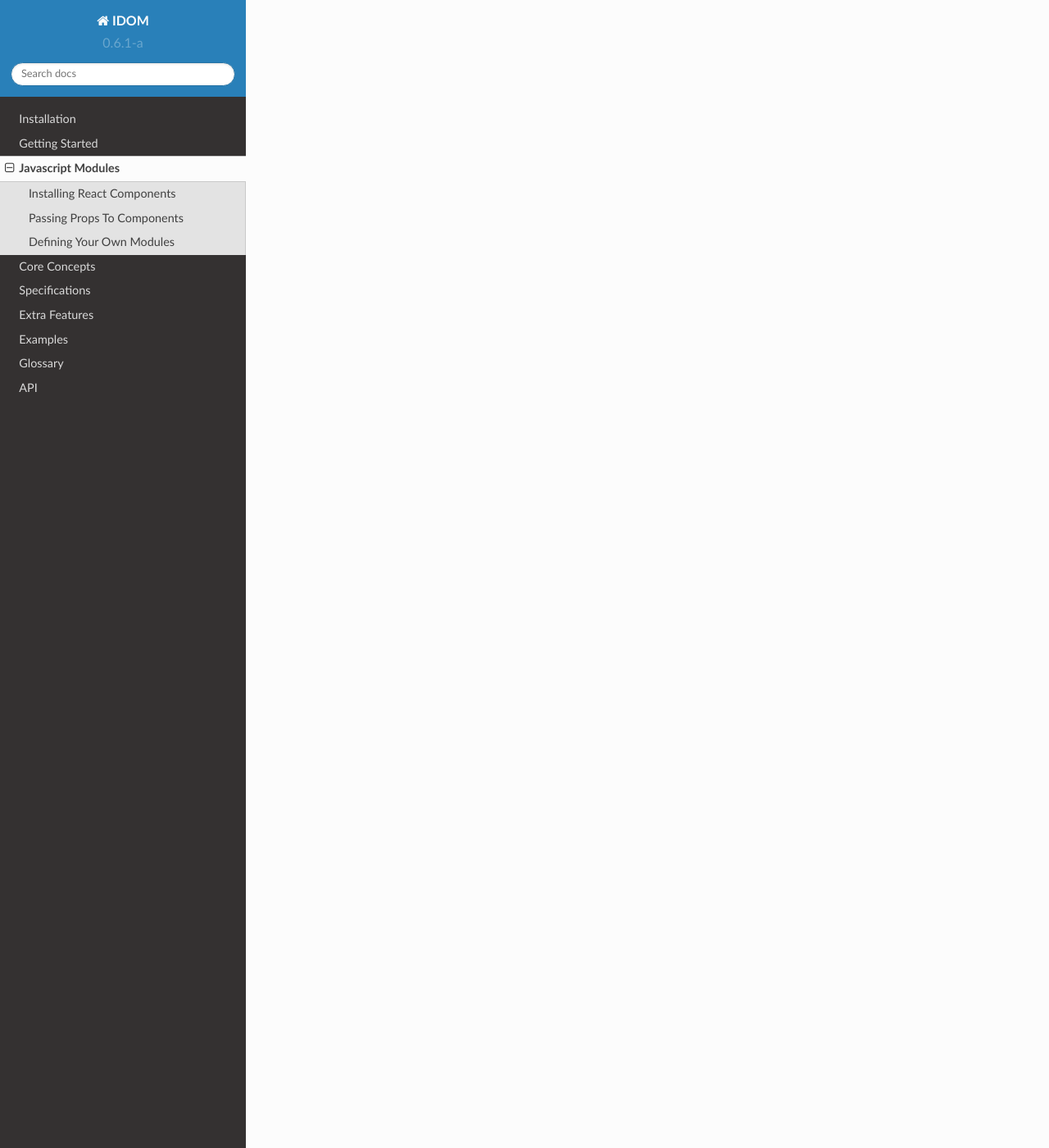
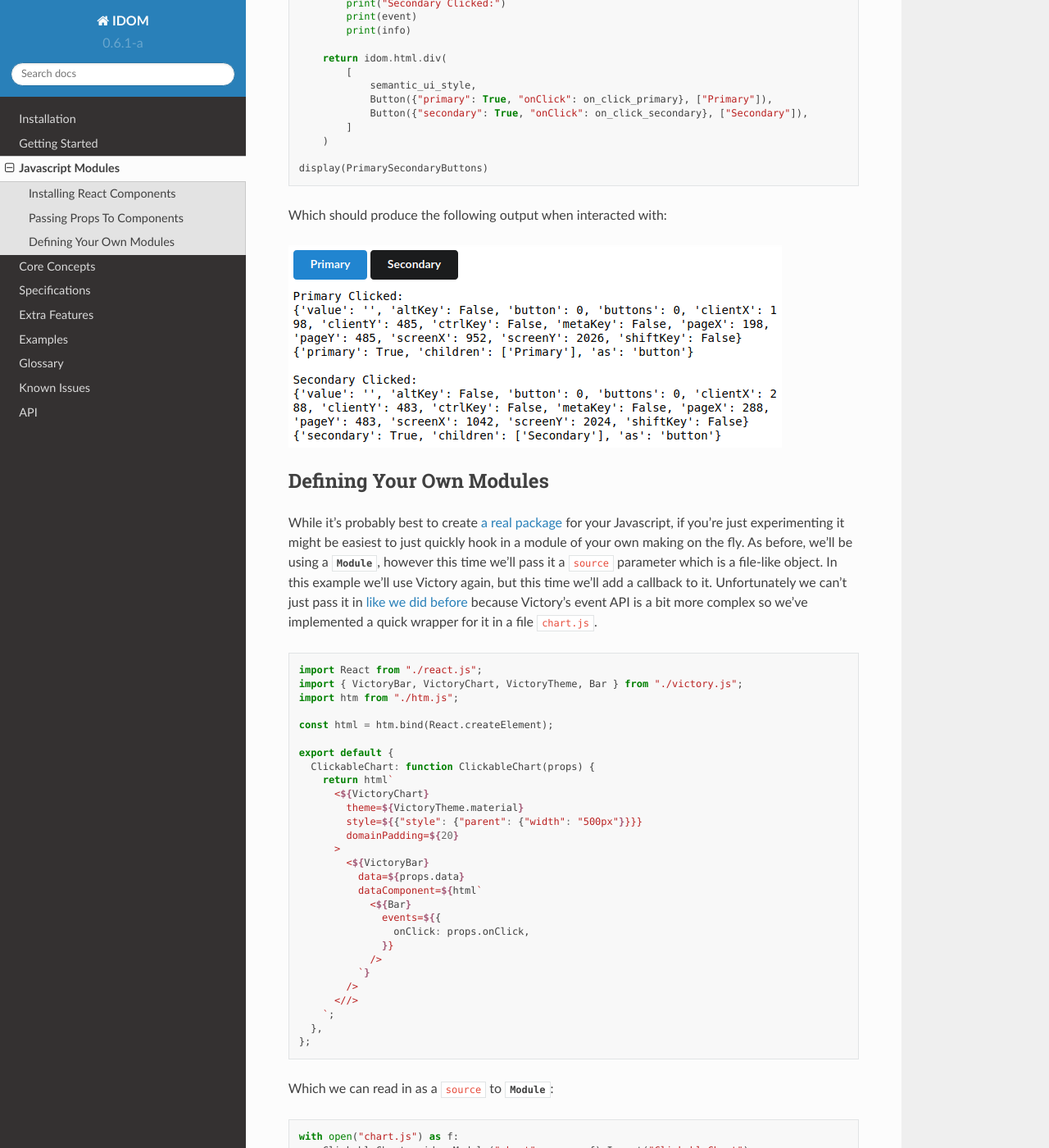
Before and after one commit to DarylPastidio/reactpy, a Sphinx documentation site: the page built from docs/source/javascript-modules.rst, in a window 1280 px wide and 1400 px high, scrolled down 2053 px. Shown: the whole window at 82% size. Built offline with Sphinx 7.4.7 and the Read the Docs theme 2.0.0, drawn with Linux system fonts in a browser that asks for light colours; pages that are not in the unit, such as notebooks, are missing from menus; some of the changed text lies outside the part shown.

Commit message:
fix #164 add basic docs for ES modules

```diff
--- a/docs/source/index.rst
+++ b/docs/source/index.rst
@@ -19,6 +19,7 @@
     extra-features
     examples
     glossary
+    known-issues
     api
 
 
--- a/docs/source/javascript-modules.rst
+++ b/docs/source/javascript-modules.rst
@@ -12,10 +12,15 @@
 or in
 `webpages <https://blog.jupyter.org/and-voil%C3%A0-f6a2c08a4a93?gi=54b835a2fcce>`__.
 The real power of IDOM comes from its ability to seemlessly leverage the existing
-ecosystem of `React components <https://reactjs.org/docs/components-and-props.html>`__.
-So long as you can install a React library using `Snowpack <https://www.snowpack.dev/>`__
-you can use it in your IDOM layout. You can even define your own Javascript modules
-which use these third party Javascript packages.
+ecosystem of
+`React components <https://reactjs.org/docs/components-and-props.html>`__.
+So long as your library of interest is an
+`ES Module <https://hacks.mozilla.org/2018/03/es-modules-a-cartoon-deep-dive/>`__
+you could install using
+`Snowpack <https://www.snowpack.dev/>`__
+you can use it with IDOM (we're working to support non-standard packages too) [GH-166]_.
+You can even define your own Javascript modules which use these third party Javascript
+packages.
 
 
 Installing React Components
@@ -29,7 +34,8 @@
 
 Once you've done this you can get started right away. In this example we'll be using a
 charting library for React called `Victory <https://formidable.com/open-source/victory/>`__.
-Installing it in IDOM is quite simple:
+Installing it in IDOM is quite simple. Just create a :class:`~idom.widgets.utils.Module`,
+tell it what to install and specify ``install=True`` (we're working on a CLI for this) [GH-167]_:
 
 .. code-block::
 
@@ -54,12 +60,132 @@
 
     display(VictoryBar)
 
+The output should look something like this:
+
+.. image:: ./static/victory_bar_default_chart.png
+
 
 Passing Props To Components
 ---------------------------
 
-Under construction...
+So now that we can install and display a dependency we probably want to pass data or
+callbacks to it. This can be done in just the same way as you learned to do when
+:ref:`getting started`. In the following example we'll be using a
+`Button <https://react.semantic-ui.com/elements/button/>`__
+component from the
+`Semantic UI <https://react.semantic-ui.com/>`__
+framework. We'll register callbacks and pass props to the ``<Button/>`` just as you
+would for any other element in IDOM:
+
+.. code-block::
+
+    import idom
+
+    semantic_ui = idom.Module("semantic-ui-react", install=True)
+    Button = semantic_ui.Import("Button")
+
+    semantic_ui_style = idom.html.link(
+        {
+            "rel": "stylesheet",
+            "href": "//cdn.jsdelivr.net/npm/semantic-ui@2.4.2/dist/semantic.min.css",
+        }
+    )
+
+    @idom.element
+    async def PrimarySecondaryButtons(self):
+
+        async def on_click_primary(event, info):
+            print("Primary Clicked:")
+            print(event)
+            print(info)
+
+        async def on_click_secondary(event, info):
+            print("Secondary Clicked:")
+            print(event)
+            print(info)
+
+        return idom.html.div(
+            [
+                semantic_ui_style,
+                Button({"primary": True, "onClick": on_click_primary}, ["Primary"]),
+                Button({"secondary": True, "onClick": on_click_secondary}, ["Secondary"]),
+            ]
+        )
+
+    display(PrimarySecondaryButtons)
+
+Which should produce the following output when interacted with:
+
+.. image:: ./static/primary_secondary_buttons.png
 
 
 Defining Your Own Modules
 -------------------------
+
+While it's probably best to create
+`a real package <https://docs.npmjs.com/packages-and-modules/contributing-packages-to-the-registry>`__
+for your Javascript, if you're just experimenting it might be easiest to just quickly
+hook in a module of your own making on the fly. As before, we'll be using a
+:class:`~idom.widgets.utils.Module`, however this time we'll pass it a ``source``
+parameter which is a file-like object. In this example we'll use Victory again, but
+this time we'll add a callback to it. Unfortunately we can't just pass it in
+:ref:`like we did before <Passing Props To Components>` because Victory's event API
+is a bit more complex so we've implemented a quick wrapper for it in a file ``chart.js``.
+
+.. code-block:: javascript
+
+    import React from "./react.js";
+    import { VictoryBar, VictoryChart, VictoryTheme, Bar } from "./victory.js";
+    import htm from "./htm.js";
+
+    const html = htm.bind(React.createElement);
+
+    export default {
+      ClickableChart: function ClickableChart(props) {
+        return html`
+          <${VictoryChart}
+            theme=${VictoryTheme.material}
+            style=${{"style": {"parent": {"width": "500px"}}}}
+            domainPadding=${20}
+          >
+            <${VictoryBar}
+              data=${props.data}
+              dataComponent=${html`
+                <${Bar}
+                  events=${{
+                    onClick: props.onClick,
+                  }}
+                />
+              `}
+            />
+          <//>
+        `;
+      },
+    };
+
+Which we can read in as a ``source`` to :class:`~idom.widgets.utils.Module`:
+
+.. code-block::
+
+    with open("chart.js") as f:
+        ClickableChart = idom.Module("chart", source=f).Import("ClickableChart")
+
+    async def handle_event(event):
+        print(event)
+
+    data = [
+        {"x": 1, "y": 2},
+        {"x": 2, "y": 4},
+        {"x": 3, "y": 7},
+        {"x": 4, "y": 3},
+        {"x": 5, "y": 5},
+    ]
+
+    display(
+        ClickableChart,
+        {"data": data, "onClick": handle_event}
+    )
+
+The above usag should then produce the following output when you click the bars in the chart:
+
+.. image:: ./static/custom_victory_chart.png
--- /dev/null
+++ b/docs/source/known-issues.rst
@@ -0,0 +1,5 @@
+Known Issues
+============
+
+.. [GH-166] https://github.com/rmorshea/idom/issues/166
+.. [GH-167] https://github.com/rmorshea/idom/issues/167
```
Also changed, not shown: docs/source/static/custom_victory_chart.png (added), docs/source/static/primary_secondary_buttons.png (added), docs/source/static/victory_bar_default_chart.png (added).
